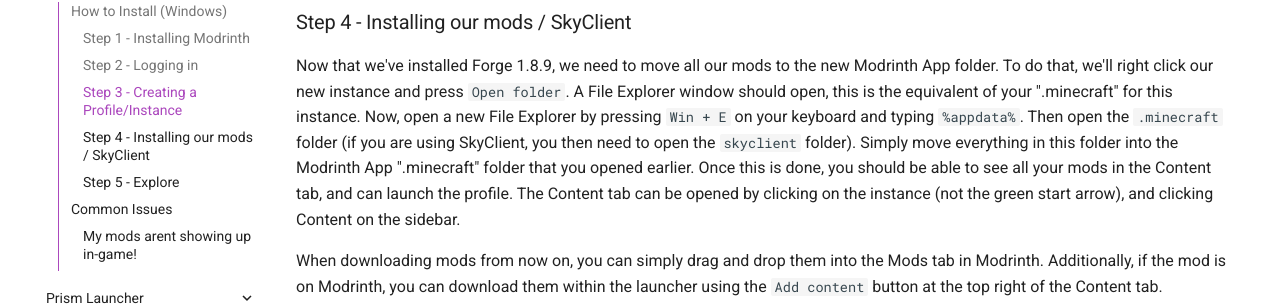
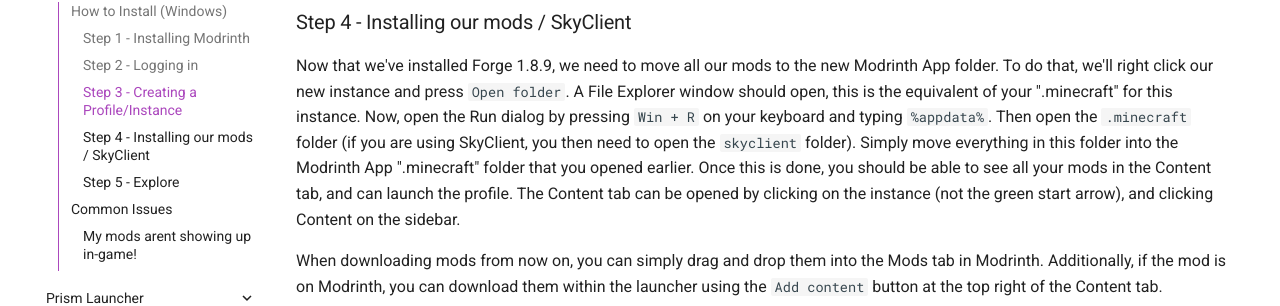
Before and after one commit to MicrocontrollersDev/Alternatives, an MkDocs documentation site: the page built from docs/launcher/modrinth_win.md, in a window 1280 px wide and 900 px high, scrolled down 841 px. Shown: the part 178-484 px from the top of the window. Built offline with MkDocs 1.6.1 and Material for MkDocs 9.7.7, drawn with Linux system fonts in a browser that asks for light colours; comment, search, counter and statistics services are not loaded.

Commit message:
Fixed my mistake in not adding Win + R

```diff
--- a/docs/launcher/modrinth_win.md
+++ b/docs/launcher/modrinth_win.md
@@ -24,7 +24,7 @@
 
 ### Step 4 - Installing our mods / SkyClient
 
-Now that we've installed Forge 1.8.9, we need to move all our mods to the new Modrinth App folder. To do that, we'll right click our new instance and press `Open folder`. A File Explorer window should open, this is the equivalent of your ".minecraft" for this instance. Now, open a new File Explorer by pressing `Win + E` on your keyboard and typing `%appdata%`. Then open the `.minecraft` folder (if you are using SkyClient, you then need to open the `skyclient` folder). Simply move everything in this folder into the Modrinth App ".minecraft" folder that you opened earlier. Once this is done, you should be able to see all your mods in the Content tab, and can launch the profile. The Content tab can be opened by clicking on the instance (not the green start arrow), and clicking Content on the sidebar.
+Now that we've installed Forge 1.8.9, we need to move all our mods to the new Modrinth App folder. To do that, we'll right click our new instance and press `Open folder`. A File Explorer window should open, this is the equivalent of your ".minecraft" for this instance. Now, open the Run dialog by pressing `Win + R` on your keyboard and typing `%appdata%`. Then open the `.minecraft` folder (if you are using SkyClient, you then need to open the `skyclient` folder). Simply move everything in this folder into the Modrinth App ".minecraft" folder that you opened earlier. Once this is done, you should be able to see all your mods in the Content tab, and can launch the profile. The Content tab can be opened by clicking on the instance (not the green start arrow), and clicking Content on the sidebar.
 
 When downloading mods from now on, you can simply drag and drop them into the Mods tab in Modrinth. Additionally, if the mod is on Modrinth, you can download them within the launcher using the `Add content` button at the top right of the Content tab.
 
```
